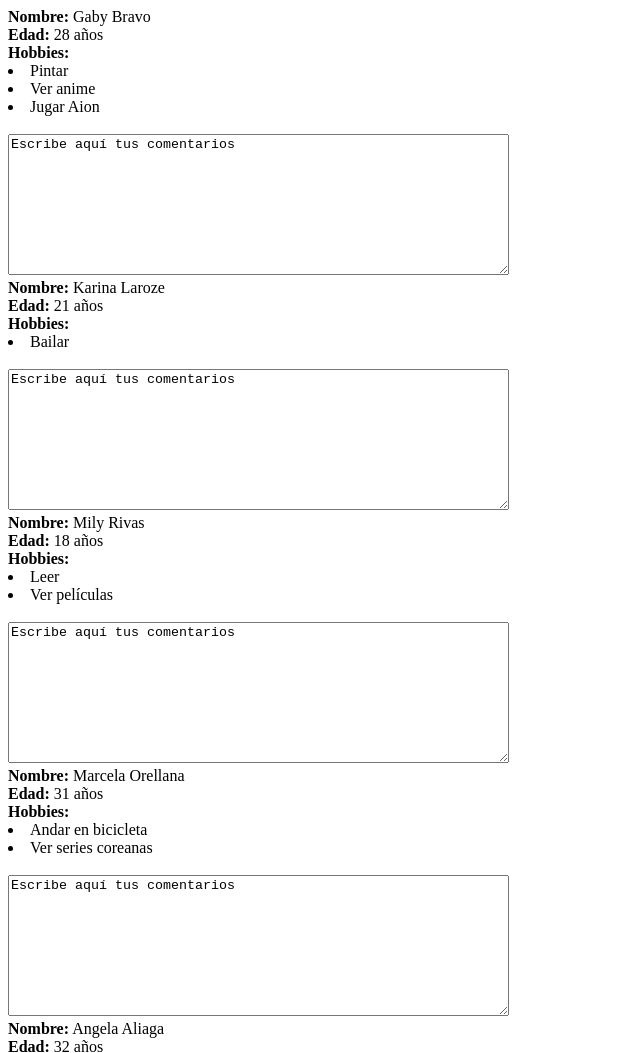
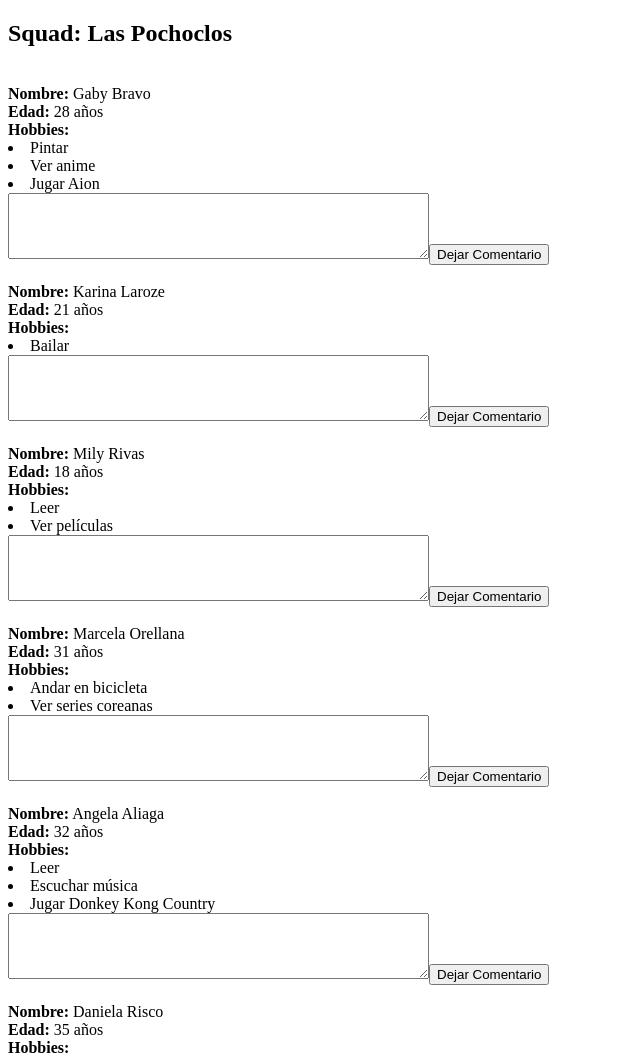
Before and after one commit to gabybravo/squad-blog, a plain HTML site: page index.html in a window 1280 px wide. Shown: the top 1053 px of the page, without its empty margins (0-640 px from the left). Drawn offline with Linux system fonts and the light colour scheme.

Commit message:
Se han hecho cambios con respecto a la redacción del código, se han hecho una función que contiene a las compañeras y una función que se encarga de mostrar los datos de manera ordenada en el HTML.

```diff
--- a/assets/js/javascript.js
+++ b/assets/js/javascript.js
@@ -1,10 +1,19 @@
+var arr = [];
+var comentarios = [];
+
 function MiembroSquad(nombreApellido, edad, hobbies){
 	this.nombreApellido = nombreApellido;
 	this.edad = edad;
 	this.hobbies = hobbies;
 }
 
-var arr =[];
+function Comentario(id_miembro,comentario,likes){
+	this.id_miembro = id_miembro;
+	this.comentario = comentario;
+	this.likes = likes;
+}
+
+function compas(){
 	var gaby = new MiembroSquad("Gaby Bravo", "28 años", ["Pintar", "Ver anime", "Jugar Aion"])
 	arr.push(gaby);
 	var karina = new MiembroSquad("Karina Laroze", "21 años", ["Bailar"])
@@ -20,14 +29,32 @@ var arr =[];
 	var paty = new MiembroSquad("Patricia Zabala", "28 años", ["Cantar"])
 	arr.push(paty);
 
+mostrar();
+}
+
+function mostrar(){
 var imprimir = document.getElementById("compas");
-var comentario = document.getElementById("comentario");
 
 arr.forEach(function(el){
+var divVacio = document.createElement("div")
+divVacio.innerHTML += "<br>" + "<b>Nombre:</b> " + el.nombreApellido + "<br><b>Edad:</b> " + el.edad + "<br><b>Hobbies:</b><br>";
+imprimir.appendChild(divVacio)
+var lista = document.createElement("li");
+lista.innerHTML = el.hobbies.forEach(function(e){
+divVacio.innerHTML += "<li>" + e + "</li>";
+});
 
-    imprimir.innerHTML +=  "<div>" + "<b>Nombre:</b> " + el.nombreApellido + "<br><b>Edad:</b> " + el.edad + "<br><b>Hobbies:</b><br>";
-    var lista = "<ul> " + el.hobbies.forEach(function(h){
-    	return (imprimir.innerHTML += "<li>" + h + "</li>")}) + '</ul>';
-    imprimir.innerHTML += "<br>" + "<textarea name='textarea' rows='9' cols='60'>Escribe aquí tus comentarios</textarea>" + "</div>";
+var caja = document.createElement("textarea");
+caja.setAttribute("cols","50");
+caja.setAttribute("rows","4");
+divVacio.appendChild(caja);
 
-})
+var botonComentar = document.createElement("button");
+botonComentar.setAttribute("onclick","crearComentario()");
+var nombreBoton = document.createTextNode("Dejar Comentario");
+botonComentar.appendChild(nombreBoton);
+divVacio.appendChild(botonComentar);
+});
+}
+
+compas();
--- a/index.html
+++ b/index.html
@@ -4,8 +4,8 @@
 	<meta charset="UTF-8">
 	<title>Squad Blog</title>
 </head>
-
 <body>
+<h2>Squad: Las Pochoclos</h2>
 <div id="compas"></div>
 
 
```
